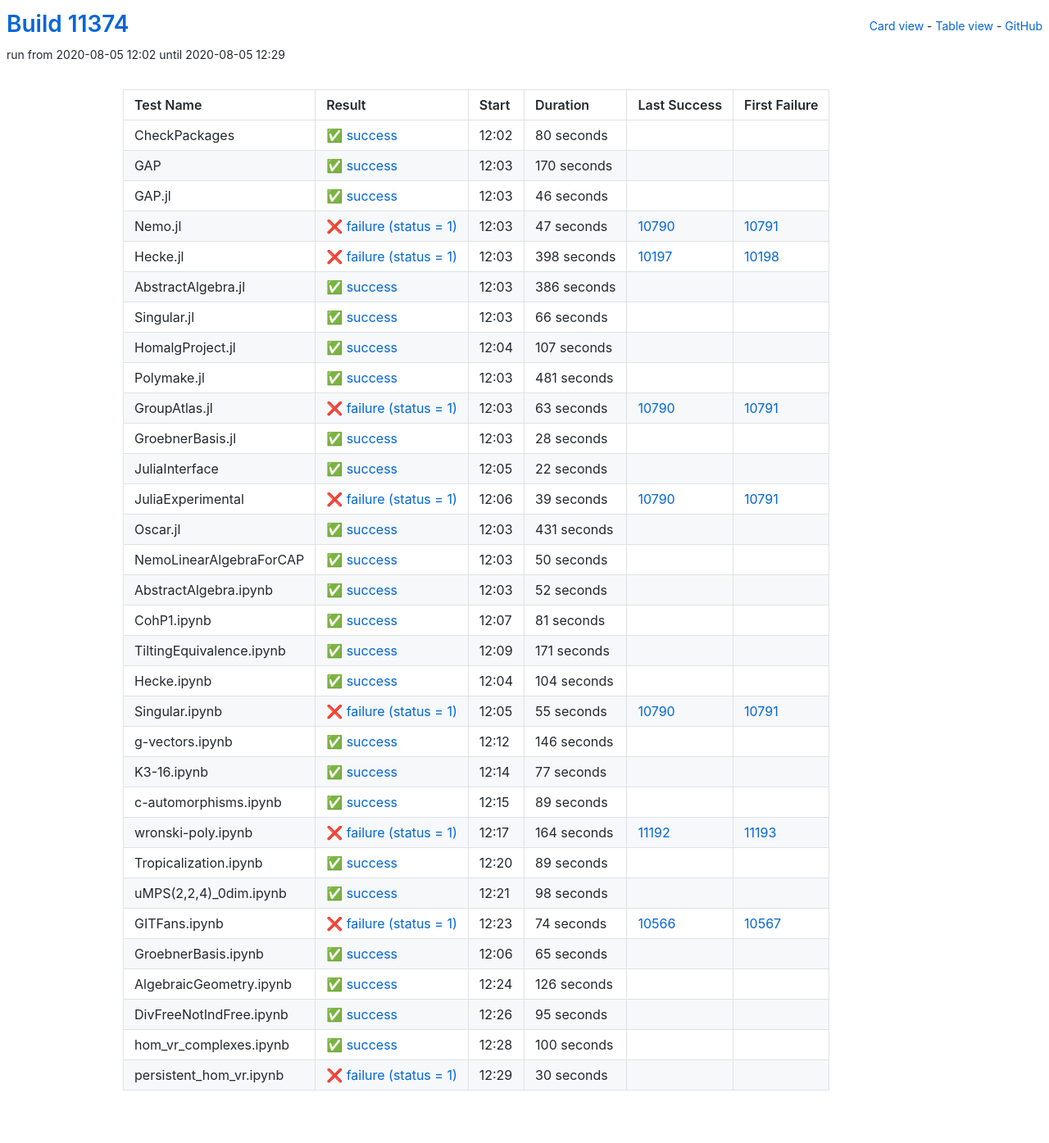
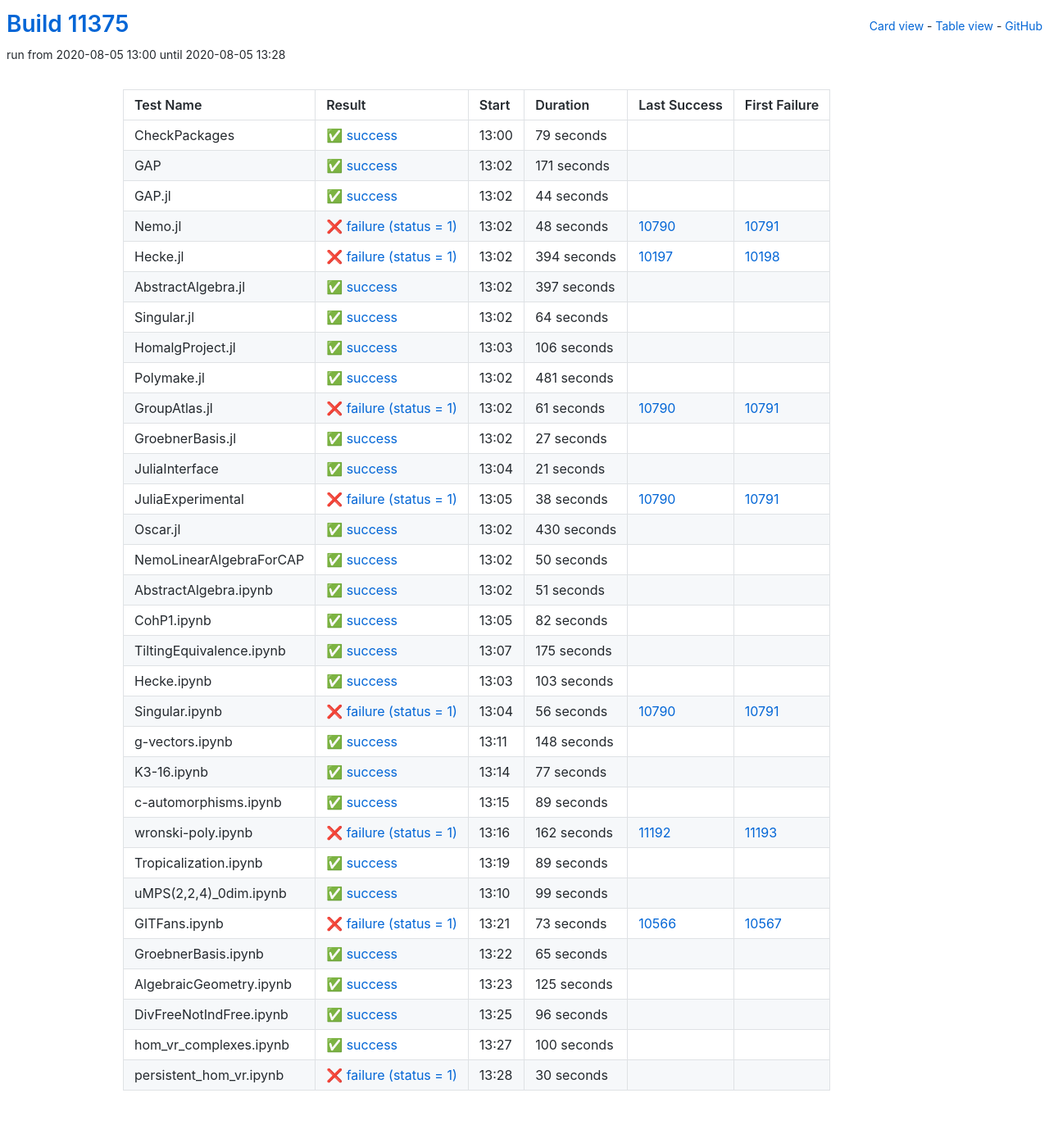
Before and after one commit to oscar-system/oscar-ci-status, a Jekyll site: the page built from table.html, in a window 1280 px wide. Shown: the whole page at 82% size. Built offline with Jekyll 4.4.1, drawn with Linux system fonts in a browser that asks for light colours.

Commit message:
Build #11375

```diff
--- a/_data/ci.yml
+++ b/_data/ci.yml
@@ -1,6 +1,6 @@
 ---
-build: 11374
-build_url: https://oscarci.mathematik.uni-kl.de/job/oscar/11374/
+build: 11375
+build_url: https://oscarci.mathematik.uni-kl.de/job/oscar/11375/
 job: oscar
 organization: oscar-system
 repo: oscar-ci-status
@@ -8,104 +8,104 @@
 tests:
 - name: CheckPackages
   id: checkpackages
-  log: https://oscarci.mathematik.uni-kl.de/job/oscar/11374/artifact/logs/build-11374/CheckPackages.log
-  start: 2020-08-05 12:02
+  log: https://oscarci.mathematik.uni-kl.de/job/oscar/11375/artifact/logs/build-11375/CheckPackages.log
+  start: 2020-08-05 13:00
   success: true
   exitcode: 0
   status: success
-  duration: 80
+  duration: 79
   last_success: false
   last_success_url:
   first_failure: false
   first_failure_url:
 - name: GAP
   id: gap
-  log: https://oscarci.mathematik.uni-kl.de/job/oscar/11374/artifact/logs/build-11374/GAP.log
-  start: 2020-08-05 12:03
+  log: https://oscarci.mathematik.uni-kl.de/job/oscar/11375/artifact/logs/build-11375/GAP.log
+  start: 2020-08-05 13:02
   success: true
   exitcode: 0
   status: success
-  duration: 170
+  duration: 171
   last_success: false
   last_success_url:
   first_failure: false
   first_failure_url:
 - name: GAP.jl
   id: gap-jl
-  log: https://oscarci.mathematik.uni-kl.de/job/oscar/11374/artifact/logs/build-11374/GAP.jl.log
-  start: 2020-08-05 12:03
+  log: https://oscarci.mathematik.uni-kl.de/job/oscar/11375/artifact/logs/build-11375/GAP.jl.log
+  start: 2020-08-05 13:02
   success: true
   exitcode: 0
   status: success
-  duration: 46
+  duration: 44
   last_success: false
   last_success_url:
   first_failure: false
   first_failure_url:
 - name: Nemo.jl
   id: nemo-jl
-  log: https://oscarci.mathematik.uni-kl.de/job/oscar/11374/artifact/logs/build-11374/Nemo.jl.log
-  start: 2020-08-05 12:03
+  log: https://oscarci.mathematik.uni-kl.de/job/oscar/11375/artifact/logs/build-11375/Nemo.jl.log
+  start: 2020-08-05 13:02
   success: false
   exitcode: 1
   status: failure
-  duration: 47
+  duration: 48
   last_success: 10790
   last_success_url: https://oscarci.mathematik.uni-kl.de/job/oscar/10790/
   first_failure: 10791
   first_failure_url: https://oscarci.mathematik.uni-kl.de/job/oscar/10791/
 - name: Hecke.jl
   id: hecke-jl
-  log: https://oscarci.mathematik.uni-kl.de/job/oscar/11374/artifact/logs/build-11374/Hecke.jl.log
-  start: 2020-08-05 12:03
+  log: https://oscarci.mathematik.uni-kl.de/job/oscar/11375/artifact/logs/build-11375/Hecke.jl.log
+  start: 2020-08-05 13:02
   success: false
   exitcode: 1
   status: failure
-  duration: 398
+  duration: 394
   last_success: 10197
   last_success_url: https://oscarci.mathematik.uni-kl.de/job/oscar/10197/
   first_failure: 10198
   first_failure_url: https://oscarci.mathematik.uni-kl.de/job/oscar/10198/
 - name: AbstractAlgebra.jl
   id: abstractalgebra-jl
-  log: https://oscarci.mathematik.uni-kl.de/job/oscar/11374/artifact/logs/build-11374/AbstractAlgebra.jl.log
-  start: 2020-08-05 12:03
+  log: https://oscarci.mathematik.uni-kl.de/job/oscar/11375/artifact/logs/build-11375/AbstractAlgebra.jl.log
+  start: 2020-08-05 13:02
   success: true
   exitcode: 0
   status: success
-  duration: 386
+  duration: 397
   last_success: false
   last_success_url:
   first_failure: false
   first_failure_url:
 - name: Singular.jl
   id: singular-jl
-  log: https://oscarci.mathematik.uni-kl.de/job/oscar/11374/artifact/logs/build-11374/Singular.jl.log
-  start: 2020-08-05 12:03
+  log: https://oscarci.mathematik.uni-kl.de/job/oscar/11375/artifact/logs/build-11375/Singular.jl.log
+  start: 2020-08-05 13:02
   success: true
   exitcode: 0
   status: success
-  duration: 66
+  duration: 64
   last_success: false
   last_success_url:
   first_failure: false
   first_failure_url:
 - name: HomalgProject.jl
   id: homalgproject-jl
-  log: https://oscarci.mathematik.uni-kl.de/job/oscar/11374/artifact/logs/build-11374/HomalgProject.jl.log
-  start: 2020-08-05 12:04
+  log: https://oscarci.mathematik.uni-kl.de/job/oscar/11375/artifact/logs/build-11375/HomalgProject.jl.log
+  start: 2020-08-05 13:03
   success: true
   exitcode: 0
   status: success
-  duration: 107
+  duration: 106
   last_success: false
   last_success_url:
   first_failure: false
   first_failure_url:
 - name: Polymake.jl
   id: polymake-jl
-  log: https://oscarci.mathematik.uni-kl.de/job/oscar/11374/artifact/logs/build-11374/Polymake.jl.log
-  start: 2020-08-05 12:03
+  log: https://oscarci.mathematik.uni-kl.de/job/oscar/11375/artifact/logs/build-11375/Polymake.jl.log
+  start: 2020-08-05 13:02
   success: true
   exitcode: 0
   status: success
@@ -116,68 +116,68 @@
   first_failure_url:
 - name: GroupAtlas.jl
   id: groupatlas-jl
-  log: https://oscarci.mathematik.uni-kl.de/job/oscar/11374/artifact/logs/build-11374/GroupAtlas.jl.log
-  start: 2020-08-05 12:03
+  log: https://oscarci.mathematik.uni-kl.de/job/oscar/11375/artifact/logs/build-11375/GroupAtlas.jl.log
+  start: 2020-08-05 13:02
   success: false
   exitcode: 1
   status: failure
-  duration: 63
+  duration: 61
   last_success: 10790
   last_success_url: https://oscarci.mathematik.uni-kl.de/job/oscar/10790/
   first_failure: 10791
   first_failure_url: https://oscarci.mathematik.uni-kl.de/job/oscar/10791/
 - name: GroebnerBasis.jl
   id: groebnerbasis-jl
-  log: https://oscarci.mathematik.uni-kl.de/job/oscar/11374/artifact/logs/build-11374/GroebnerBasis.jl.log
-  start: 2020-08-05 12:03
+  log: https://oscarci.mathematik.uni-kl.de/job/oscar/11375/artifact/logs/build-11375/GroebnerBasis.jl.log
+  start: 2020-08-05 13:02
   success: true
   exitcode: 0
   status: success
-  duration: 28
+  duration: 27
   last_success: false
   last_success_url:
   first_failure: false
   first_failure_url:
 - name: JuliaInterface
   id: juliainterface
-  log: https://oscarci.mathematik.uni-kl.de/job/oscar/11374/artifact/logs/build-11374/JuliaInterface.log
-  start: 2020-08-05 12:05
+  log: https://oscarci.mathematik.uni-kl.de/job/oscar/11375/artifact/logs/build-11375/JuliaInterface.log
+  start: 2020-08-05 13:04
   success: true
   exitcode: 0
   status: success
-  duration: 22
+  duration: 21
   last_success: false
   last_success_url:
   first_failure: false
   first_failure_url:
 - name: JuliaExperimental
   id: juliaexperimental
-  log: https://oscarci.mathematik.uni-kl.de/job/oscar/11374/artifact/logs/build-11374/JuliaExperimental.log
-  start: 2020-08-05 12:06
+  log: https://oscarci.mathematik.uni-kl.de/job/oscar/11375/artifact/logs/build-11375/JuliaExperimental.log
+  start: 2020-08-05 13:05
   success: false
   exitcode: 1
   status: failure
-  duration: 39
+  duration: 38
   last_success: 10790
   last_success_url: https://oscarci.mathematik.uni-kl.de/job/oscar/10790/
   first_failure: 10791
   first_failure_url: https://oscarci.mathematik.uni-kl.de/job/oscar/10791/
 - name: Oscar.jl
   id: oscar-jl
-  log: https://oscarci.mathematik.uni-kl.de/job/oscar/11374/artifact/logs/build-11374/Oscar.jl.log
-  start: 2020-08-05 12:03
+  log: https://oscarci.mathematik.uni-kl.de/job/oscar/11375/artifact/logs/build-11375/Oscar.jl.log
+  start: 2020-08-05 13:02
   success: true
   exitcode: 0
   status: success
-  duration: 431
+  duration: 430
   last_success: false
   last_success_url:
   first_failure: false
   first_failure_url:
 - name: NemoLinearAlgebraForCAP
   id: nemolinearalgebraforcap
-  log: https://oscarci.mathematik.uni-kl.de/job/oscar/11374/artifact/logs/build-11374/NemoLinearAlgebraForCAP.log
-  start: 2020-08-05 12:03
+  log: https://oscarci.mathematik.uni-kl.de/job/oscar/11375/artifact/logs/build-11375/NemoLinearAlgebraForCAP.log
+  start: 2020-08-05 13:02
   success: true
   exitcode: 0
   status: success
@@ -188,80 +188,80 @@
   first_failure_url:
 - name: AbstractAlgebra.ipynb
   id: abstractalgebra-ipynb
-  log: https://oscarci.mathematik.uni-kl.de/job/oscar/11374/artifact/logs/build-11374/AbstractAlgebra.ipynb.log
-  start: 2020-08-05 12:03
+  log: https://oscarci.mathematik.uni-kl.de/job/oscar/11375/artifact/logs/build-11375/AbstractAlgebra.ipynb.log
+  start: 2020-08-05 13:02
   success: true
   exitcode: 0
   status: success
-  duration: 52
+  duration: 51
   last_success: false
   last_success_url:
   first_failure: false
   first_failure_url:
 - name: CohP1.ipynb
   id: cohp1-ipynb
-  log: https://oscarci.mathematik.uni-kl.de/job/oscar/11374/artifact/logs/build-11374/CohP1.ipynb.log
-  start: 2020-08-05 12:07
+  log: https://oscarci.mathematik.uni-kl.de/job/oscar/11375/artifact/logs/build-11375/CohP1.ipynb.log
+  start: 2020-08-05 13:05
   success: true
   exitcode: 0
   status: success
-  duration: 81
+  duration: 82
   last_success: false
   last_success_url:
   first_failure: false
   first_failure_url:
 - name: TiltingEquivalence.ipynb
   id: tiltingequivalence-ipynb
-  log: https://oscarci.mathematik.uni-kl.de/job/oscar/11374/artifact/logs/build-11374/TiltingEquivalence.ipynb.log
-  start: 2020-08-05 12:09
+  log: https://oscarci.mathematik.uni-kl.de/job/oscar/11375/artifact/logs/build-11375/TiltingEquivalence.ipynb.log
+  start: 2020-08-05 13:07
   success: true
   exitcode: 0
   status: success
-  duration: 171
+  duration: 175
   last_success: false
   last_success_url:
   first_failure: false
   first_failure_url:
 - name: Hecke.ipynb
   id: hecke-ipynb
-  log: https://oscarci.mathematik.uni-kl.de/job/oscar/11374/artifact/logs/build-11374/Hecke.ipynb.log
-  start: 2020-08-05 12:04
+  log: https://oscarci.mathematik.uni-kl.de/job/oscar/11375/artifact/logs/build-11375/Hecke.ipynb.log
+  start: 2020-08-05 13:03
   success: true
   exitcode: 0
   status: success
-  duration: 104
+  duration: 103
   last_success: false
   last_success_url:
   first_failure: false
   first_failure_url:
 - name: Singular.ipynb
   id: singular-ipynb
-  log: https://oscarci.mathematik.uni-kl.de/job/oscar/11374/artifact/logs/build-11374/Singular.ipynb.log
-  start: 2020-08-05 12:05
+  log: https://oscarci.mathematik.uni-kl.de/job/oscar/11375/artifact/logs/build-11375/Singular.ipynb.log
+  start: 2020-08-05 13:04
   success: false
   exitcode: 1
   status: failure
-  duration: 55
+  duration: 56
   last_success: 10790
   last_success_url: https://oscarci.mathematik.uni-kl.de/job/oscar/10790/
   first_failure: 10791
   first_failure_url: https://oscarci.mathematik.uni-kl.de/job/oscar/10791/
 - name: g-vectors.ipynb
   id: g-vectors-ipynb
-  log: https://oscarci.mathematik.uni-kl.de/job/oscar/11374/artifact/logs/build-11374/g-vectors.ipynb.log
-  start: 2020-08-05 12:12
+  log: https://oscarci.mathematik.uni-kl.de/job/oscar/11375/artifact/logs/build-11375/g-vectors.ipynb.log
+  start: 2020-08-05 13:11
   success: true
   exitcode: 0
   status: success
-  duration: 146
+  duration: 148
   last_success: false
   last_success_url:
   first_failure: false
   first_failure_url:
 - name: K3-16.ipynb
   id: k3-16-ipynb
-  log: https://oscarci.mathematik.uni-kl.de/job/oscar/11374/artifact/logs/build-11374/K3-16.ipynb.log
-  start: 2020-08-05 12:14
+  log: https://oscarci.mathematik.uni-kl.de/job/oscar/11375/artifact/logs/build-11375/K3-16.ipynb.log
+  start: 2020-08-05 13:14
   success: true
   exitcode: 0
   status: success
@@ -272,8 +272,8 @@
   first_failure_url:
 - name: c-automorphisms.ipynb
   id: c-automorphisms-ipynb
-  log: https://oscarci.mathematik.uni-kl.de/job/oscar/11374/artifact/logs/build-11374/c-automorphisms.ipynb.log
-  start: 2020-08-05 12:15
+  log: https://oscarci.mathematik.uni-kl.de/job/oscar/11375/artifact/logs/build-11375/c-automorphisms.ipynb.log
+  start: 2020-08-05 13:15
   success: true
   exitcode: 0
   status: success
@@ -284,20 +284,20 @@
   first_failure_url:
 - name: wronski-poly.ipynb
   id: wronski-poly-ipynb
-  log: https://oscarci.mathematik.uni-kl.de/job/oscar/11374/artifact/logs/build-11374/wronski-poly.ipynb.log
-  start: 2020-08-05 12:17
+  log: https://oscarci.mathematik.uni-kl.de/job/oscar/11375/artifact/logs/build-11375/wronski-poly.ipynb.log
+  start: 2020-08-05 13:16
   success: false
   exitcode: 1
   status: failure
-  duration: 164
+  duration: 162
   last_success: 11192
   last_success_url: https://oscarci.mathematik.uni-kl.de/job/oscar/11192/
   first_failure: 11193
   first_failure_url: https://oscarci.mathematik.uni-kl.de/job/oscar/11193/
 - name: Tropicalization.ipynb
   id: tropicalization-ipynb
-  log: https://oscarci.mathematik.uni-kl.de/job/oscar/11374/artifact/logs/build-11374/Tropicalization.ipynb.log
-  start: 2020-08-05 12:20
+  log: https://oscarci.mathematik.uni-kl.de/job/oscar/11375/artifact/logs/build-11375/Tropicalization.ipynb.log
+  start: 2020-08-05 13:19
   success: true
   exitcode: 0
   status: success
@@ -308,32 +308,32 @@
   first_failure_url:
 - name: uMPS(2,2,4)_0dim.ipynb
   id: umps-2-2-4-0dim-ipynb
-  log: https://oscarci.mathematik.uni-kl.de/job/oscar/11374/artifact/logs/build-11374/uMPS-2-2-4-_0dim.ipynb.log
-  start: 2020-08-05 12:21
+  log: https://oscarci.mathematik.uni-kl.de/job/oscar/11375/artifact/logs/build-11375/uMPS-2-2-4-_0dim.ipynb.log
+  start: 2020-08-05 13:10
   success: true
   exitcode: 0
   status: success
-  duration: 98
+  duration: 99
   last_success: false
   last_success_url:
   first_failure: false
   first_failure_url:
 - name: GITFans.ipynb
   id: gitfans-ipynb
-  log: https://oscarci.mathematik.uni-kl.de/job/oscar/11374/artifact/logs/build-11374/GITFans.ipynb.log
-  start: 2020-08-05 12:23
+  log: https://oscarci.mathematik.uni-kl.de/job/oscar/11375/artifact/logs/build-11375/GITFans.ipynb.log
+  start: 2020-08-05 13:21
   success: false
   exitcode: 1
   status: failure
-  duration: 74
+  duration: 73
   last_success: 10566
   last_success_url: https://oscarci.mathematik.uni-kl.de/job/oscar/10566/
   first_failure: 10567
   first_failure_url: https://oscarci.mathematik.uni-kl.de/job/oscar/10567/
 - name: GroebnerBasis.ipynb
   id: groebnerbasis-ipynb
-  log: https://oscarci.mathematik.uni-kl.de/job/oscar/11374/artifact/logs/build-11374/GroebnerBasis.ipynb.log
-  start: 2020-08-05 12:06
+  log: https://oscarci.mathematik.uni-kl.de/job/oscar/11375/artifact/logs/build-11375/GroebnerBasis.ipynb.log
+  start: 2020-08-05 13:22
   success: true
   exitcode: 0
   status: success
@@ -344,32 +344,32 @@
   first_failure_url:
 - name: AlgebraicGeometry.ipynb
   id: algebraicgeometry-ipynb
-  log: https://oscarci.mathematik.uni-kl.de/job/oscar/11374/artifact/logs/build-11374/AlgebraicGeometry.ipynb.log
-  start: 2020-08-05 12:24
+  log: https://oscarci.mathematik.uni-kl.de/job/oscar/11375/artifact/logs/build-11375/AlgebraicGeometry.ipynb.log
+  start: 2020-08-05 13:23
   success: true
   exitcode: 0
   status: success
-  duration: 126
+  duration: 125
   last_success: false
   last_success_url:
   first_failure: false
   first_failure_url:
 - name: DivFreeNotIndFree.ipynb
   id: divfreenotindfree-ipynb
-  log: https://oscarci.mathematik.uni-kl.de/job/oscar/11374/artifact/logs/build-11374/DivFreeNotIndFree.ipynb.log
-  start: 2020-08-05 12:26
+  log: https://oscarci.mathematik.uni-kl.de/job/oscar/11375/artifact/logs/build-11375/DivFreeNotIndFree.ipynb.log
+  start: 2020-08-05 13:25
   success: true
   exitcode: 0
   status: success
-  duration: 95
+  duration: 96
   last_success: false
   last_success_url:
   first_failure: false
   first_failure_url:
 - name: hom_vr_complexes.ipynb
   id: hom-vr-complexes-ipynb
-  log: https://oscarci.mathematik.uni-kl.de/job/oscar/11374/artifact/logs/build-11374/hom_vr_complexes.ipynb.log
-  start: 2020-08-05 12:28
+  log: https://oscarci.mathematik.uni-kl.de/job/oscar/11375/artifact/logs/build-11375/hom_vr_complexes.ipynb.log
+  start: 2020-08-05 13:27
   success: true
   exitcode: 0
   status: success
@@ -380,8 +380,8 @@
   first_failure_url:
 - name: persistent_hom_vr.ipynb
   id: persistent-hom-vr-ipynb
-  log: https://oscarci.mathematik.uni-kl.de/job/oscar/11374/artifact/logs/build-11374/persistent_hom_vr.ipynb.log
-  start: 2020-08-05 12:29
+  log: https://oscarci.mathematik.uni-kl.de/job/oscar/11375/artifact/logs/build-11375/persistent_hom_vr.ipynb.log
+  start: 2020-08-05 13:28
   success: false
   exitcode: 1
   status: failure
```
Also changed, not shown: README.md.
